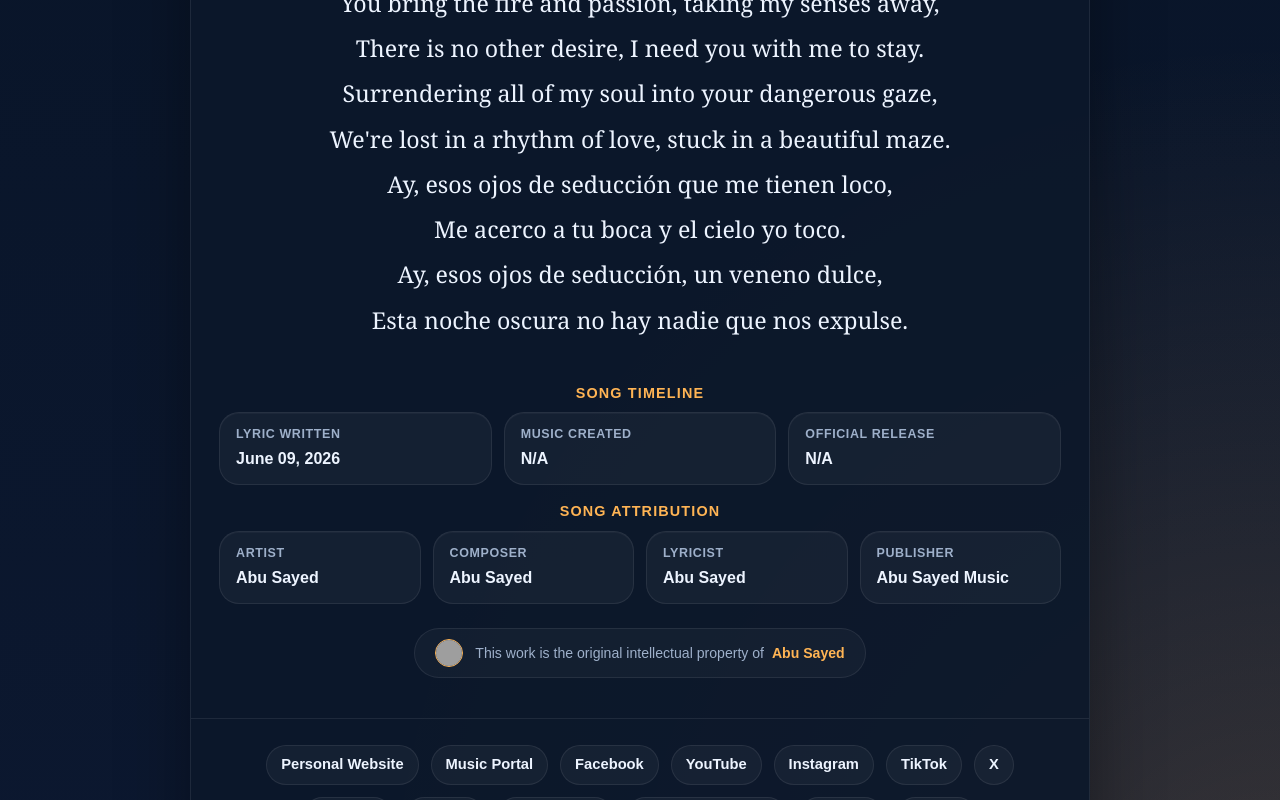
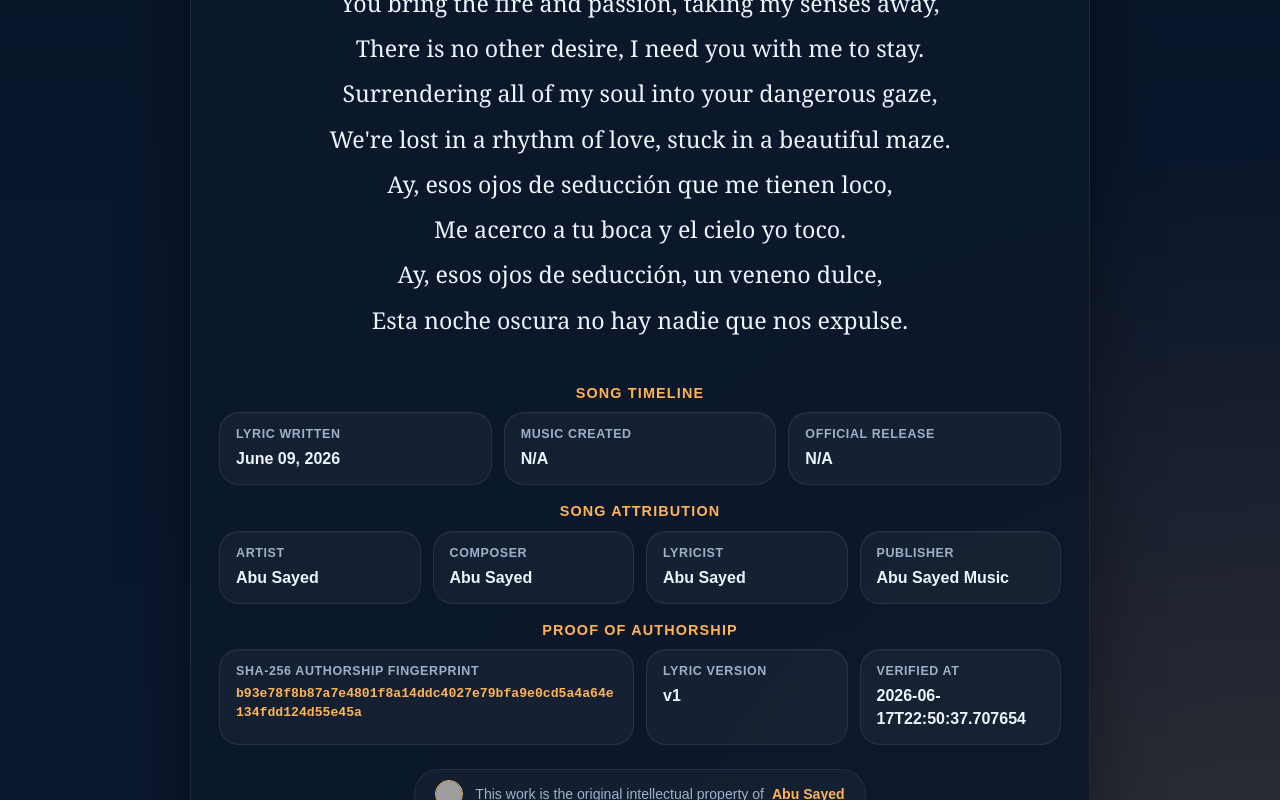
Before and after one commit to ImAbuSayed/ojos-de-seduccion, a plain HTML site: page index.html in a window 1280 px wide. Shown: the part 2000-2800 px from the top of the page. Drawn offline with Linux system fonts and the light colour scheme; grey boxes are pictures that could not be loaded.

Commit message:
feat: update song assets v1 with signed GPG commit [verified]

```diff
--- a/index.html
+++ b/index.html
@@ -14,9 +14,9 @@
     <meta name="keywords" content="Ojos de seducción, Abu Sayed lyrics, original song lyrics, Abu Sayed original song, Abu Sayed lyricist, Abu Sayed composer, Abu Sayed songwriter, official lyrics">
     <meta name="robots" content="index,follow,max-snippet:-1,max-image-preview:large,max-video-preview:-1">
     <meta name="referrer" content="strict-origin-when-cross-origin">
-    <meta name="description" content="Official lyrics for &#x27;Ojos de seducción&#x27;, an original song written, composed, created, and owned by Abu Sayed.">
+    <meta name="description" content="Abu Sayed&#x27;s original song &#x27;Ojos de seducción&#x27; official lyrics. Explore the depth of this composition, written and owned by Abu Sayed.">
     <meta property="og:title" content="Ojos de seducción - Original Lyrics by Abu Sayed">
-    <meta property="og:description" content="Official lyrics for &#x27;Ojos de seducción&#x27;, an original song written, composed, created, and owned by Abu Sayed.">
+    <meta property="og:description" content="Abu Sayed&#x27;s original song &#x27;Ojos de seducción&#x27; official lyrics. Explore the depth of this composition, written and owned by Abu Sayed.">
     <meta property="og:type" content="music.song">
     <meta property="og:url" content="https://imabusayed.github.io/ojos-de-seduccion/">
     <meta property="og:site_name" content="Abu Sayed Music">
@@ -24,7 +24,7 @@
     <meta name="last-modified" content="2026-06-09 13:09:02">
     <meta name="twitter:card" content="summary_large_image">
     <meta name="twitter:title" content="Ojos de seducción - Original Lyrics by Abu Sayed">
-    <meta name="twitter:description" content="Official lyrics for &#x27;Ojos de seducción&#x27;, an original song written, composed, created, and owned by Abu Sayed.">
+    <meta name="twitter:description" content="Abu Sayed&#x27;s original song &#x27;Ojos de seducción&#x27; official lyrics. Explore the depth of this composition, written and owned by Abu Sayed.">
     <link rel="canonical" href="https://imabusayed.github.io/ojos-de-seduccion/">
     <link rel="sitemap" type="application/xml" title="Sitemap" href="https://imabusayed.github.io/ojos-de-seduccion/sitemap.xml">
     <link rel="author" href="https://github.com/ImAbuSayed">
@@ -100,7 +100,7 @@
       "@id": "https://imabusayed.github.io/ojos-de-seduccion#webpage",
       "url": "https://imabusayed.github.io/ojos-de-seduccion/",
       "name": "Ojos de seducción - Original Lyrics by Abu Sayed",
-      "description": "Official lyrics for 'Ojos de seducción', an original song written, composed, created, and owned by Abu Sayed.",
+      "description": "Abu Sayed's original song 'Ojos de seducción' official lyrics. Explore the depth of this composition, written and owned by Abu Sayed.",
       "isPartOf": {
         "@id": "https://music.abusayed.com.bd/#website"
       },
@@ -537,7 +537,7 @@
 
         <div class="controls">
             <button class="btn-speak" id="speakBtn" title="Read the lyrics aloud"><span id="speakText">Read Aloud</span></button>
-            <a href="https://music.abusayed.com.bd/Licensing/?https://imabusayed.github.io/ojos-de-seduccion/" class="btn-license" title="Get licensing for this song" target="_blank">License this song: Ojos de seducción</a>
+            <a href="https://music.abusayed.com.bd/Licensing/?https://imabusayed.github.io/ojos-de-seduccion/" class="btn-license" title="Get licensing for this song" target="_blank">Commercial Licensing for Ojos de seducción</a>
 
         </div>
         <br>
@@ -612,6 +612,26 @@
             <div class="meta-card">
                 <span class="meta-label">Publisher</span>
                 <strong>Abu Sayed Music</strong>
+            </div>
+
+                </div>
+            </div>
+
+            <div class="details-block">
+                <div class="details-title">Proof of Authorship</div>
+                <div class="meta-grid">
+
+            <div class="meta-card" style="grid-column: span 2;">
+                <span class="meta-label">SHA-256 Authorship Fingerprint</span>
+                <strong style="word-break: break-all; font-family: monospace; font-size: 0.82rem; color: var(--accent);">b93e78f8b87a7e4801f8a14ddc4027e79bfa9e0cd5a4a64e134fdd124d55e45a</strong>
+            </div>
+            <div class="meta-card">
+                <span class="meta-label">Lyric Version</span>
+                <strong>v1</strong>
+            </div>
+            <div class="meta-card">
+                <span class="meta-label">Verified At</span>
+                <strong>2026-06-17T22:50:37.707654</strong>
             </div>
 
                 </div>
```
Also changed, not shown: excerpts/Bridge-Preview.txt (added), excerpts/Chorus-Preview.txt (added), excerpts/Final-Chorus-Preview.txt (added), excerpts/Hook-Preview.txt (added), excerpts/Pre-Chorus-2-Preview.txt (added), excerpts/Pre-Chorus-3-Preview.txt (added), excerpts/Pre-Chorus-Preview.txt (added), excerpts/Verse-1-Preview.txt (added), excerpts/Verse-2-Preview.txt (added), excerpts/Verse-3-Preview.txt (added), hashes.txt (added), llms.txt, lyrics_backup/2026-06-17_ojos-de-seduccion-v1.txt (added), manifest.json (added), 1 other file.
